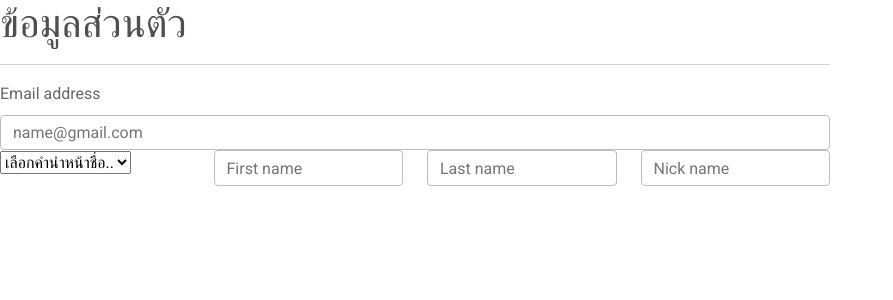
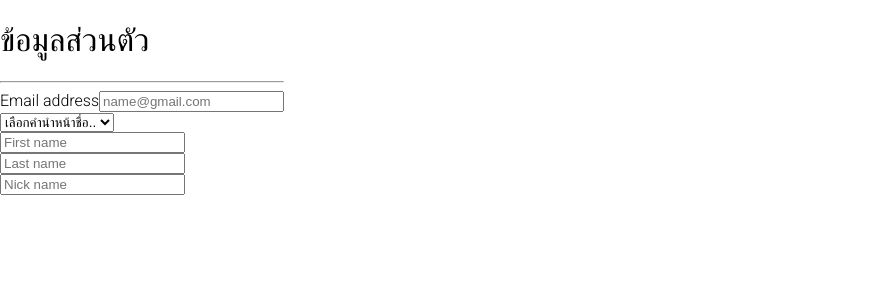
Before and after one commit to chonburichula/frontend, a React (Create React App) app: page /register in a window 1280 px wide. Shown: the top 300 px of the page, without its empty margins (0-893 px from the left). Built offline with nearby package versions, Linux system fonts and the light colour scheme.

Commit message:
npm run build

```diff
--- a/package.json
+++ b/package.json
@@ -2,6 +2,7 @@
   "name": "chulachon",
   "version": "0.1.0",
   "private": true,
+  "homepage": "http://www.chulachon.com/",
   "dependencies": {
     "@testing-library/jest-dom": "^5.11.6",
     "@testing-library/react": "^11.2.2",
--- a/src/components/RegisterPage.css
+++ b/src/components/RegisterPage.css
@@ -1,4 +1,4 @@
-@import '~mdb-ui-kit/css/mdb.min.css';
+/*@import '~mdb-ui-kit/css/mdb.min.css';*/
 
 .PersonalInfo {
     text-align: left;
```
Also changed, not shown: 19 other files (tests, documents, lock files or other folders).
